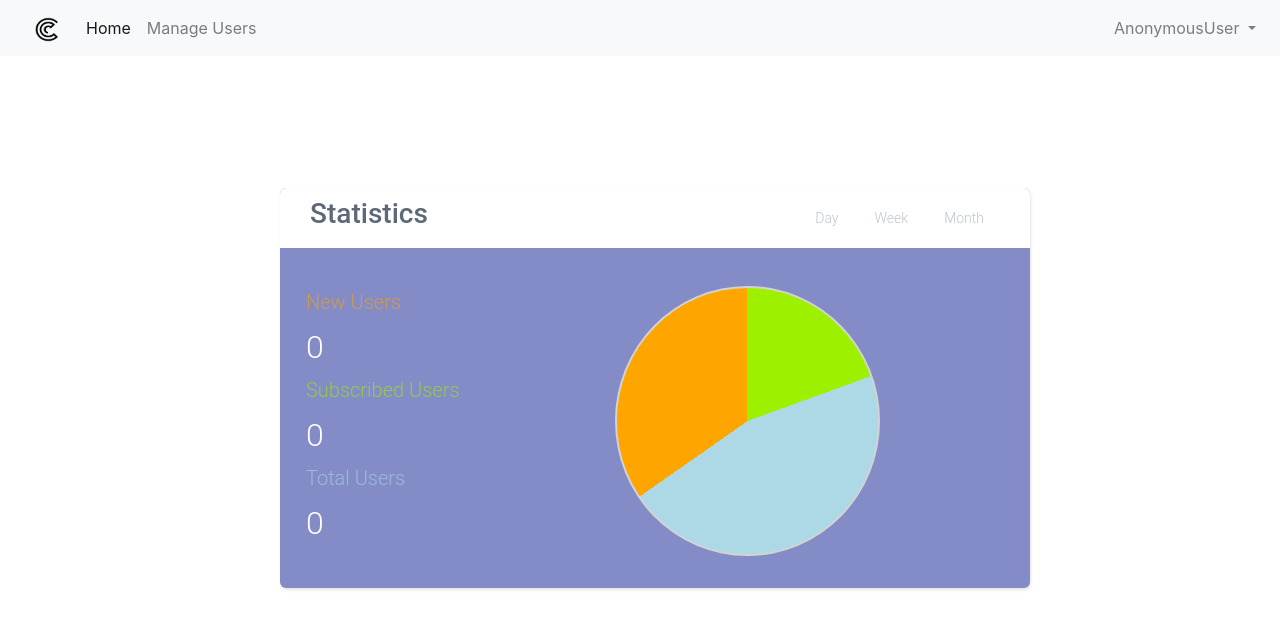
After one commit to RizinGH/Currents, a Django app: page /admin_dashboard/ in a window 1280 px wide. The commit adds this page. Shown: the top 629 px of the page. Run offline with Django 4.2, Linux system fonts and the light colour scheme; parts of the project's set-up code (start-up, migrations or seed data) failed here and were passed over; some libraries are stand-ins or nearby versions.

Commit message:
admin dash

```diff
--- a/currents_web/templates/admin_base.html
+++ b/currents_web/templates/admin_base.html
@@ -27,30 +27,15 @@
     </button>
     <div class="collapse navbar-collapse" id="navbarNav">
       <ul class="navbar-nav">
-        <a class="navbar-brand" href="{% url 'dashboard' %}">
+        <a class="navbar-brand" href="{% url 'admin_dashboard' %}">
           <img src="{% static 'images/currents.png' %}" alt="" height="25" width="30">
         </a>
         <li class="nav-item active">
-          <a class="nav-link" href="{% url 'dashboard' %}">Home <span class="sr-only">(current)</span></a>
-        </li>
-        {% if not subscribed %}
-        <li class="nav-item">
-          <a class="nav-link" href="{% url 'subscription' %}">Subscription</a>
-        </li>
-        {% else %}
-        <li class="nav-item">
-          <a class="nav-link" href="{% url 'fy' %}">For you</a>
+          <a class="nav-link" href="{% url 'admin_dashboard' %}">Home<span class="sr-only">(current)</span></a>
         </li>
         <li class="nav-item">
-          <a class="nav-link" href="{% url 'weather' %}">Weather</a>
+          <a class="nav-link" href="{% url 'manage' %}">Manage Users</a>
         </li>
-        <li class="nav-item">
-          <a class="nav-link" href="{% url 'favourites' %}">Favourites</a>
-        </li>
-        <li class="nav-item">
-          <a class="nav-link" href="{% url 'metal_rates' %}">Metal Rates</a>
-        </li>
-        {% endif %}
     </div>
     <!--<div>
                   <form class="form-inline">
--- /dev/null
+++ b/currents_web/templates/admin_dashboard.html
@@ -0,0 +1,145 @@
+{% extends "./admin_base.html" %}
+{% load static %}
+{% block title %}
+Admin Dashboard
+{% endblock %}
+{% block content %}
+
+<style>
+    .one {
+        box-sizing: border-box;
+    }
+
+    .ht {
+        height: 100%;
+        width: 100%;
+        display: flex;
+        justify-content: center;
+        align-items: center;
+        font-family: 'Roboto', sans-serif;
+        overflow: hidden;
+        margin: 30px;
+
+    }
+
+    .panel {
+        width: 750px;
+        height: 400px;
+        background: #838CC7;
+        box-shadow: 1px 2px 3px 0px rgba(0, 0, 0, 0.10);
+        border-radius: 6px;
+        overflow: hidden;
+    }
+
+    .panel-header {
+        display: flex;
+        justify-content: space-between;
+        align-items: center;
+        padding: 0 30px;
+        height: 60px;
+        background: #fff;
+    }
+
+    .title {
+        color: #5E6977;
+        font-weight: 500;
+    }
+
+    .piechart {
+        background-image: conic-gradient(rgb(157, 241, 0) 70deg,
+                lightblue 0 235deg,
+                orange 0);
+        border: 2px solid lightgrey;
+        width: 270px;
+        height: 270px;
+        margin: 5% 150px;
+        position: relative;
+        border-radius: 50%;
+        /* color: black; */
+        overflow: hidden;
+        padding-left: 20px;
+    }
+
+    .calendar-views span {
+        font-size: 14px;
+        font-weight: 300;
+        color: #BDC6CF;
+        padding: 6px 14px;
+        border: 2px solid transparent;
+    }
+
+    .panel-body {
+        display: flex;
+        height: 340px;
+    }
+
+    .categories {
+        display: flex;
+        flex-direction: column;
+        justify-content: space-between;
+        flex-basis: 25%;
+        padding: 39px 0px 41px 26px;
+    }
+
+    .category {
+        display: flex;
+        flex-direction: column;
+    }
+
+    .category span:first-child {
+        font-weight: 300;
+        font-size: 14px;
+        opacity: 0.6;
+        color: #fff;
+        margin-bottom: 6px;
+    }
+
+    .category span:last-child {
+        font-size: 32px;
+        font-weight: 300;
+        color: #fff;
+    }
+</style>
+<br>
+<br>
+<br>
+<div class="row col-md-12 justify-content-center">
+    <div class="one">
+        <div class="ht">
+            <div class="wrapper">
+                <div class="panel">
+                    <div class="panel-header">
+                        <h3 class="title">Statistics</h3>
+
+                        <div class="calendar-views">
+                            <span>Day</span>
+                            <span>Week</span>
+                            <span>Month</span>
+                        </div>
+                    </div>
+
+                    <div class="panel-body">
+                        <div class="categories">
+                            <div class="category">
+                                <span style="color: orange; font-size: 20px;">New Users</span>
+                                <span>0</span>
+                            </div>
+                            <div class="category">
+                                <span style="color: rgb(157, 241, 0); font-size: 20px;">Subscribed Users</span>
+                                <span>0</span>
+                            </div>
+                            <div class="category">
+                                <span style="color: lightblue; font-size: 20px;">Total Users</span>
+                                <span>0</span>
+                            </div>
+                        </div>
+
+                        <div class="piechart"></div>
+                    </div>
+                </div>
+            </div>
+        </div>
+    </div>
+</div>
+
+{% endblock %}
--- a/currents_web/urls.py
+++ b/currents_web/urls.py
@@ -21,5 +21,6 @@ urlpatterns = [
     path('metal_rates/', views.metal_rates, name="metal_rates"),
     path('subscription/', views.subscription, name='subscription'),
     path('news/<category>', views.view_news, name='view_news'),
-
+    path('admin_dashboard/',views.admin_dashboard, name='admin_dashboard'),
+    path('manage/',views.manage, name='manage'),
 ]
--- a/currents_web/views.py
+++ b/currents_web/views.py
@@ -284,3 +284,9 @@ def view_news(request, category):
 
     # print(params)
     return render(request, "view_news.html", params)
+
+def admin_dashboard(request):
+    return render(request, "admin_dashboard.html")
+
+def manage(request):
+    return render(request, "manage.html")
```
Also changed, not shown: currents_web/templates/login.html (+10 -1 lines), currents_web/templates/manage.html (added, +10 -0 lines).
